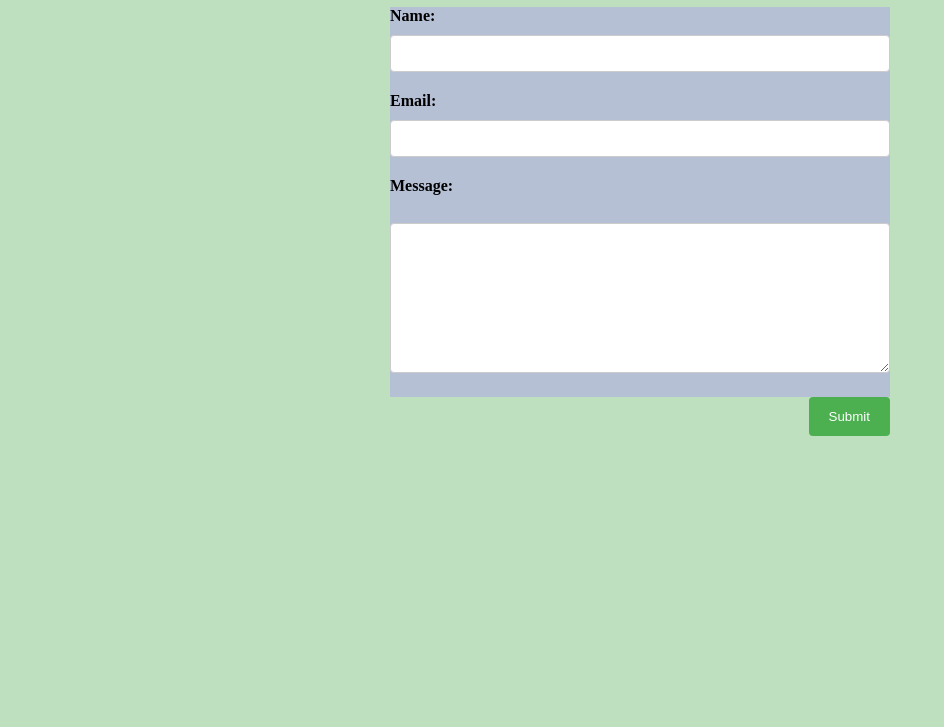
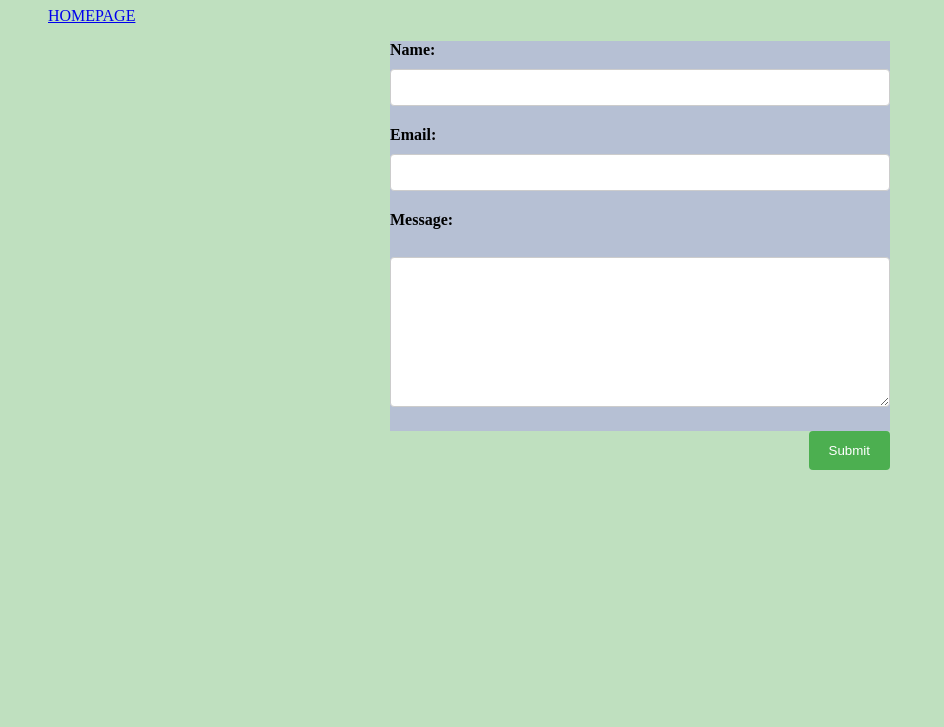
Before and after one commit to dinogem7/Alfredino, a plain HTML site: page contact us.html in a window 1280 px wide. Shown: the part 73-800 px from the top of the page, without its empty margins (0-944 px from the left). Drawn offline with Linux system fonts and the light colour scheme.

Commit message:
Update contact us.html

```diff
--- a/contact us.html
+++ b/contact us.html
@@ -7,6 +7,11 @@
 </head>
 <body style="background-color: rgb(191, 224, 191);">
 	<h1>Contact Us</h1>
+	<section>
+            <ul>
+                <a href="index.html">HOMEPAGE</a>
+            </ul>
+        </section>
 	<form style="background-color: rgb(182, 192, 212);">
 		<label for="name">Name:</label>
 		<input type="text" id="name" name="name"><br>
```
